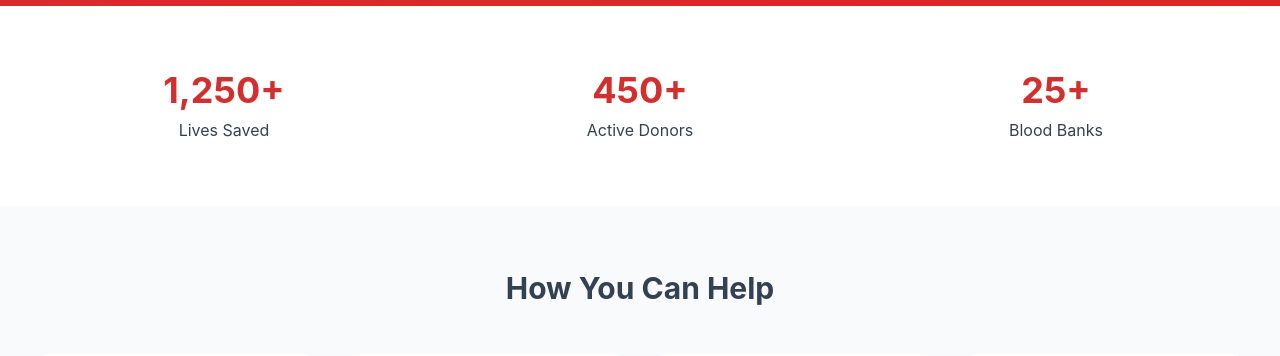
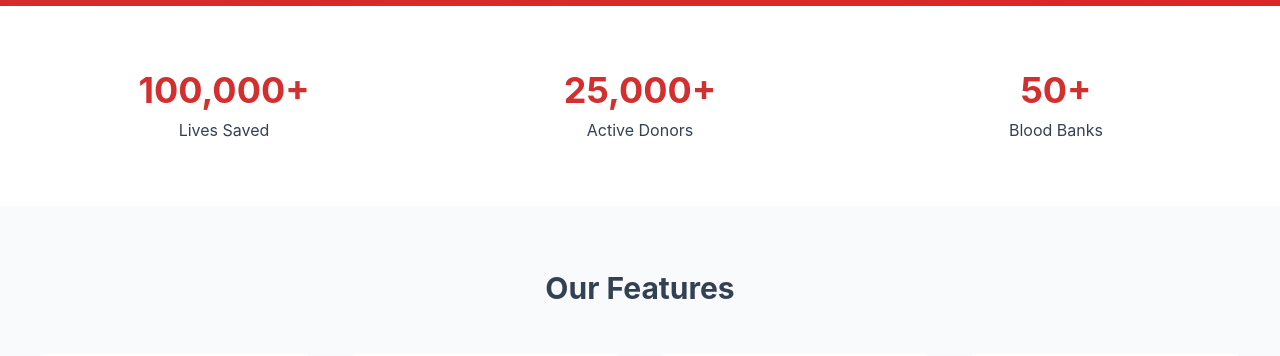
Before and after one commit to Onyx-Prasai/Trimurti, a React (Vite) app in the folder frontend/: page / in a window 1280 px wide. Shown: the part 426-782 px from the top of the page. Built offline with nearby package versions, Linux system fonts and the light colour scheme; no server answers.

Commit message:
final changes

```diff
--- a/frontend/src/pages/Home.jsx
+++ b/frontend/src/pages/Home.jsx
@@ -137,9 +137,9 @@ const Home = () => {
       <section className="py-16 bg-white">
         <div className="max-w-7xl mx-auto px-4 sm:px-6 lg:px-8">
           <div className="grid grid-cols-1 md:grid-cols-3 gap-8">
-            <Counter value={stats.lives_saved || 1250} label="Lives Saved" delay={0} />
-            <Counter value={stats.active_donors || 450} label="Active Donors" delay={200} />
-            <Counter value={stats.blood_banks || 25} label="Blood Banks" delay={400} />
+            <Counter value={stats.lives_saved || 100000} label="Lives Saved" delay={0} />
+            <Counter value={stats.active_donors || 25000} label="Active Donors" delay={200} />
+            <Counter value={stats.blood_banks || 50} label="Blood Banks" delay={300} />
           </div>
         </div>
       </section>
@@ -148,7 +148,7 @@ const Home = () => {
       <section className="py-16 bg-gray-50">
         <div className="max-w-7xl mx-auto px-4 sm:px-6 lg:px-8">
           <h2 className="text-3xl font-bold text-center text-text mb-12">
-            How You Can Help
+            Our Features
           </h2>
           <div className="grid grid-cols-1 md:grid-cols-2 lg:grid-cols-4 gap-6">
             {features.map((feature, index) => {
```
Also changed, not shown: 1 other file (tests, documents, lock files or other folders).
